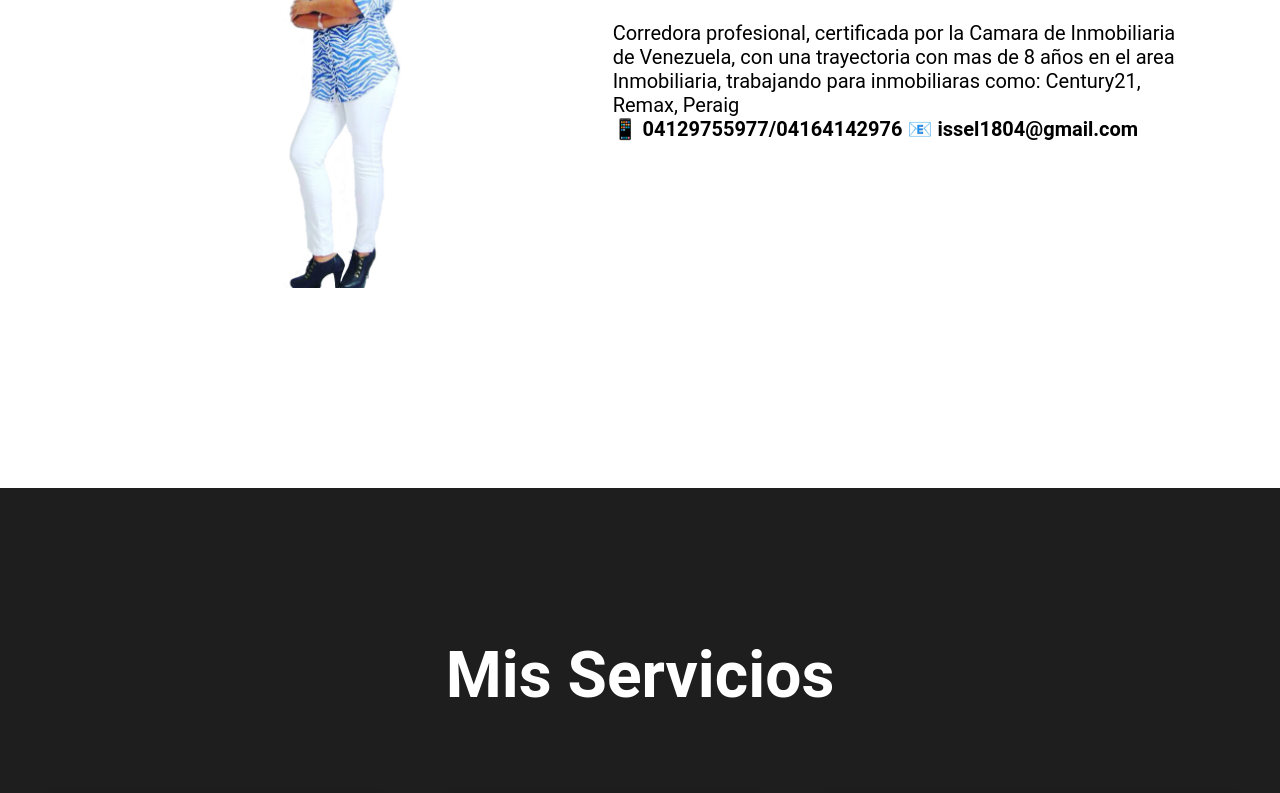
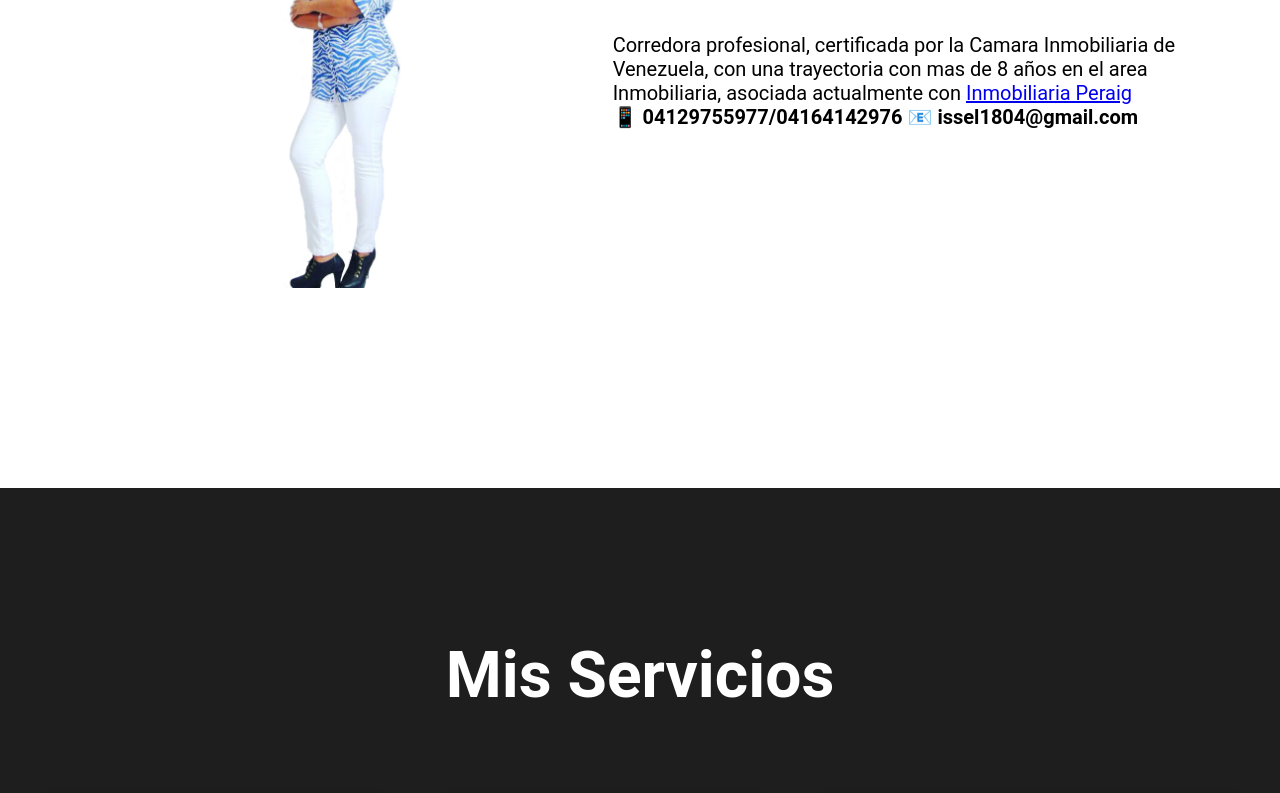
Before and after one commit to AngelTirado8/inmobiliario, a plain HTML site: page index.html in a window 1280 px wide. Shown: the part 1132-1925 px from the top of the page. Drawn offline with Linux system fonts and the light colour scheme; grey boxes are pictures that could not be loaded.

Commit message:
Add files via upload

```diff
--- a/index.html
+++ b/index.html
@@ -30,7 +30,7 @@
 
                 <h2>Tu Corredor <span class="color-acento">Inmobiliario</span></h2>
                 <p>
-                    Corredora profesional, certificada por la Camara de Inmobiliaria de Venezuela, con una trayectoria con mas de 8 años en el area Inmobiliaria, trabajando para inmobiliaras como: Century21, Remax, Peraig <br> 📱 <b> 04129755977/04164142976 📧 issel1804@gmail.com </b></p>
+                    Corredora profesional, certificada por la Camara Inmobiliaria de Venezuela, con una trayectoria con mas de 8 años en el area Inmobiliaria, asociada actualmente con <a href="https://www.peraig.com" target="_blank">Inmobiliaria Peraig</a>  <br> 📱 <b> 04129755977/04164142976 📧 issel1804@gmail.com </b></p>
             </div>
         </div>
     </section>
```
